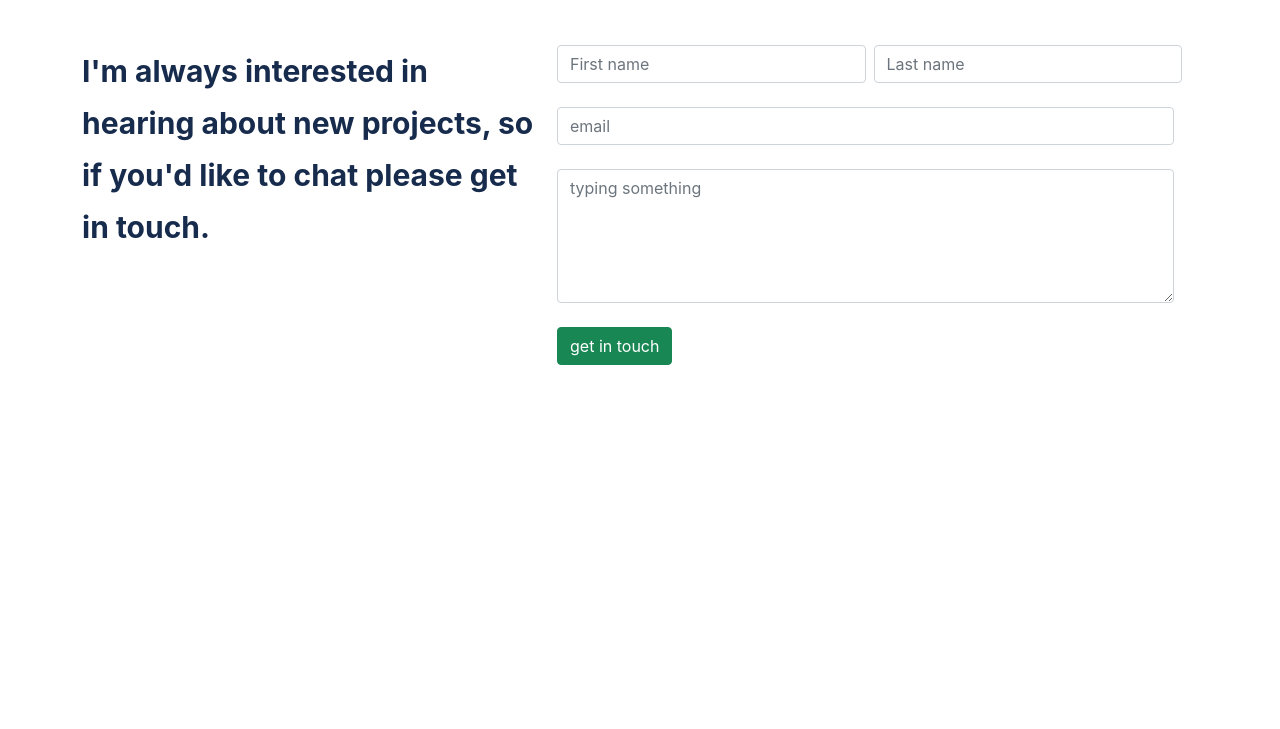
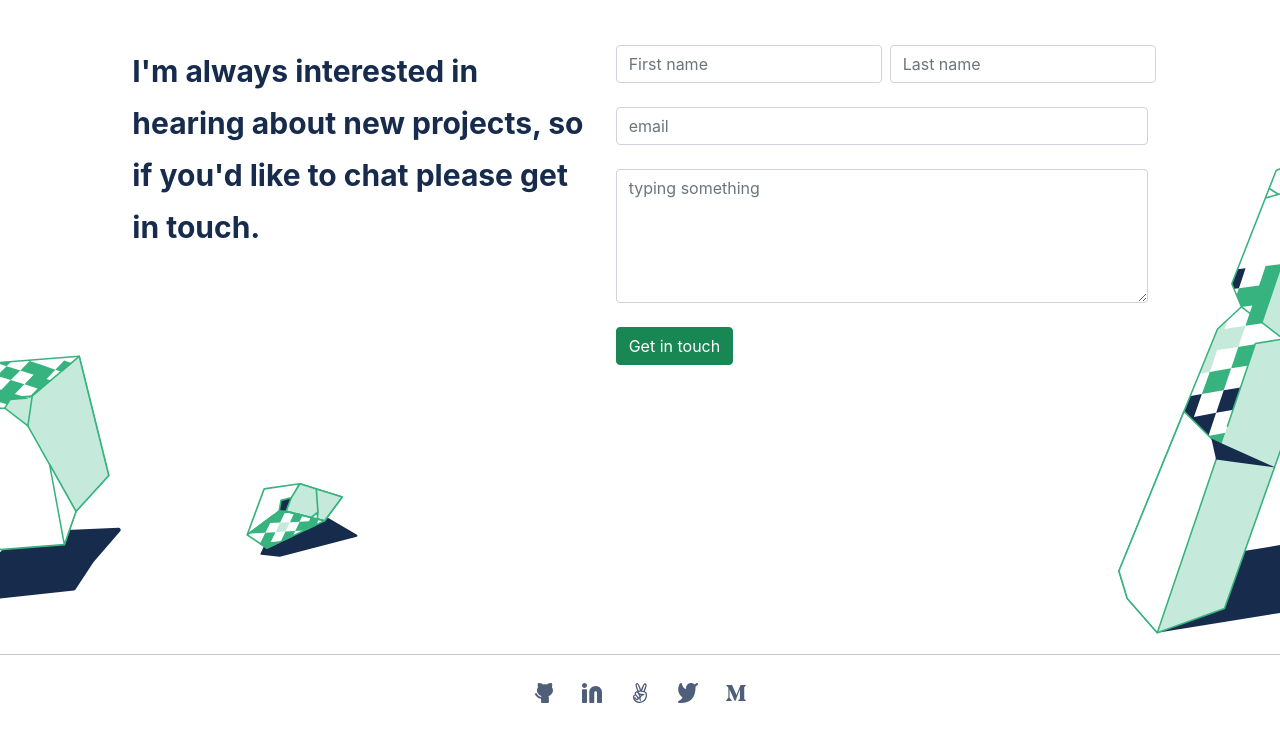
Before and after one commit to rica213/boostrap-portfolio, a website: page index.html in a window 1280 px wide. Shown: the part 3095-3824 px from the top of the page. Before the commit the page ends 3460 px from the top, so only its background shows below. Drawn offline with nearby package versions, Linux system fonts and the light colour scheme; a web font is replaced by a local one.

Commit message:
Add footer and style it

```diff
--- a/index.html
+++ b/index.html
@@ -15,7 +15,6 @@
   <div class="container-fluid">
     <nav >
       <ul class="nav justify-content-center">
-
         <li class="nav-item"> <a href="" class="nav-link">Portfolio</a> </li>
         <li class="nav-item"> <a href="" class="nav-link">About</a> </li>
         <li class="nav-item"> <a href="" class="nav-link">Contact</a> </li>
@@ -33,11 +32,11 @@
 
      </p>
      <ul class="list-inline justify-content-center">
-      <li class="list-inline-item p-2"> <a href="#"><img src="./img/desktop/Icon -GitHub.svg" alt=""></a></li>
-      <li class="list-inline-item p-2"> <a href="#"><img src="./img/desktop/Icon - Linkedin.svg" alt=""></a></li>
-      <li class="list-inline-item p-2"> <a href="#"><img src="./img/desktop/Icon - Angelist.svg" alt=""></a></li>
-      <li class="list-inline-item p-2"> <a href="#"><img src="./img/desktop/Icon - Twitter.svg" alt=""></a></li>
-      <li class="list-inline-item p-2"> <a href="#"><img src="./img/desktop/Icon - Medium.svg" alt=""></a></li>
+      <li class="list-inline-item p-2"> <a href="#"><img src="./img/desktop/Icon -GitHub.svg" alt="GitHub"></a></li>
+      <li class="list-inline-item p-2"> <a href="#"><img src="./img/desktop/Icon - Linkedin.svg" alt="Linkedin"></a></li>
+      <li class="list-inline-item p-2"> <a href="#"><img src="./img/desktop/Icon - Angelist.svg" alt="Angelist"></a></li>
+      <li class="list-inline-item p-2"> <a href="#"><img src="./img/desktop/Icon - Twitter.svg" alt="Twitter"></a></li>
+      <li class="list-inline-item p-2"> <a href="#"><img src="./img/desktop/Icon - Medium.svg" alt="Medium"></a></li>
      </ul>
      <div class="justify-content-center arrow-down p-5">
       <img src="./img/desktop/Disabled.svg" alt="">
@@ -200,31 +199,41 @@
         </div>
       </div>
     </section>
-    <section class="contact container">
-      <div class=row>
+    <section class="contact container-fluid mx-0">
+      <div class="row justify-content-center m-5">
          <div class="col-xl-5">
           <p>
             I'm always interested in hearing about new projects, so if you'd like to chat please get in touch.
           </p>
          </div>
-         <div class="col-xl-7 row">
-          <form  >
+         <div class="col-xl-6 row">
+          <form action="https://formspree.io/f/xoqzaloq" method="POST">
             <div class="form-row  mb-4">
               <div class="col-xl-6 me-2 ">
-                <input type="text" class="form-control " placeholder="First name" required>
+                <input type="text" class="form-control " placeholder="First name" maxlength="30" name="firstname" required>
               </div>
               <div class="col-xl-6">
-                <input type="text" class="form-control" placeholder="Last name" required>
+                <input type="text" class="form-control" placeholder="Last name" maxlength="30" name="lastname" required>
               </div>
             </div >
-            <input type="email" class="form-control mb-4" placeholder="email" required>
-            <textarea name="" placeholder="typing something" class="form-control mb-4" id="" cols="89" rows="5"></textarea>
-            <button type="submit" class="btn btn-success">get in touch</button>
+            <input type="email" class="form-control mb-4" placeholder="email" name="email" required>
+            <textarea name="message" placeholder="typing something" class="form-control mb-4" id="message" cols="89" rows="5" maxlength="500"></textarea>
+            <button type="submit" class="btn btn-success">Get in touch</button>
           </form>
          </div>
       </div>
     </section>
+    <hr>
  </main>
+ <footer class="container-fluid">
+  <ul class="list-inline justify-content-center  mx-auto">
+    <li class="list-inline-item p-2"> <a href="#"><img src="./img/desktop/Icon -GitHub.svg" alt="GitHub"></a></li>
+    <li class="list-inline-item p-2"> <a href="#"><img src="./img/desktop/Icon - Linkedin.svg" alt="Linkedin"></a></li>
+    <li class="list-inline-item p-2"> <a href="#"><img src="./img/desktop/Icon - Angelist.svg" alt="Angelist"></a></li>
+    <li class="list-inline-item p-2"> <a href="#"><img src="./img/desktop/Icon - Twitter.svg" alt="Twitter"></a></li>
+    <li class="list-inline-item p-2"> <a href="#"><img src="./img/desktop/Icon - Medium.svg" alt="Medium"></a></li>
+   </ul>
+ </footer>
 
   <script src="https://cdn.jsdelivr.net/npm/bootstrap@5.0.2/dist/js/bootstrap.bundle.min.js" integrity="sha384-MrcW6ZMFYlzcLA8Nl+NtUVF0sA7MsXsP1UyJoMp4YLEuNSfAP+JcXn/tWtIaxVXM" crossorigin="anonymous"></script>
 </body>
--- a/style.css
+++ b/style.css
@@ -137,11 +137,23 @@ h1 > span {
 }
 
 /* End About section */
+
+/* Contact */
+.contact {
+  background-image:
+    url(img/desktop/illustration-1-contact-form-desktop.svg),
+    url(img/desktop/illustration-2-contact-form-desktop.svg),
+    url(img/desktop/contact-form-illustratoin-3-desktop.svg);
+  background-position: bottom left, 20% 85%, bottom right;
+  background-repeat: no-repeat;
+  padding-bottom: 225px;
+}
+
 .contact p {
   font-family: "Inter", sans-serif;
   font-size: 30px;
   line-height: 52px;
-    color: #172B4D;
+  color: #172b4d;
   width: 463px;
   height: 256px;
   font-weight: 700;
@@ -151,4 +163,12 @@ h1 > span {
   display: flex;
 }
 
-.
+/* End Contact */
+
+/* Footer */
+/* stylelint-disable-next-line no-descending-specificity */
+footer ul {
+  display: flex;
+}
+
+/* End Footer */
```
Also changed, not shown: img/desktop/contact-form-illustratoin-3-desktop.svg (added), img/desktop/illustration-1-contact-form-desktop.svg (added), img/desktop/illustration-2-contact-form-desktop.svg (added). Lines whose indentation alone changed are shown as unchanged.
